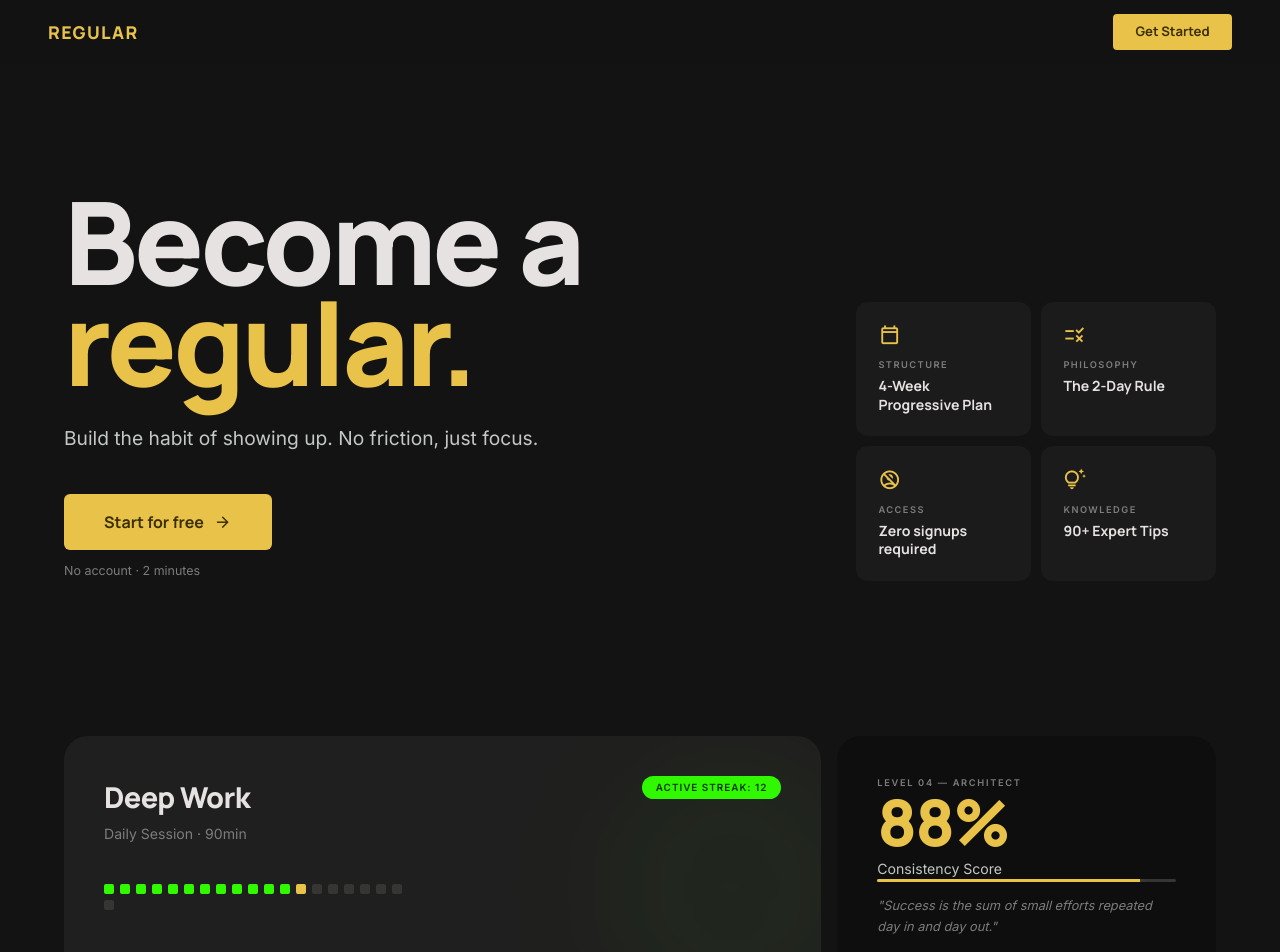
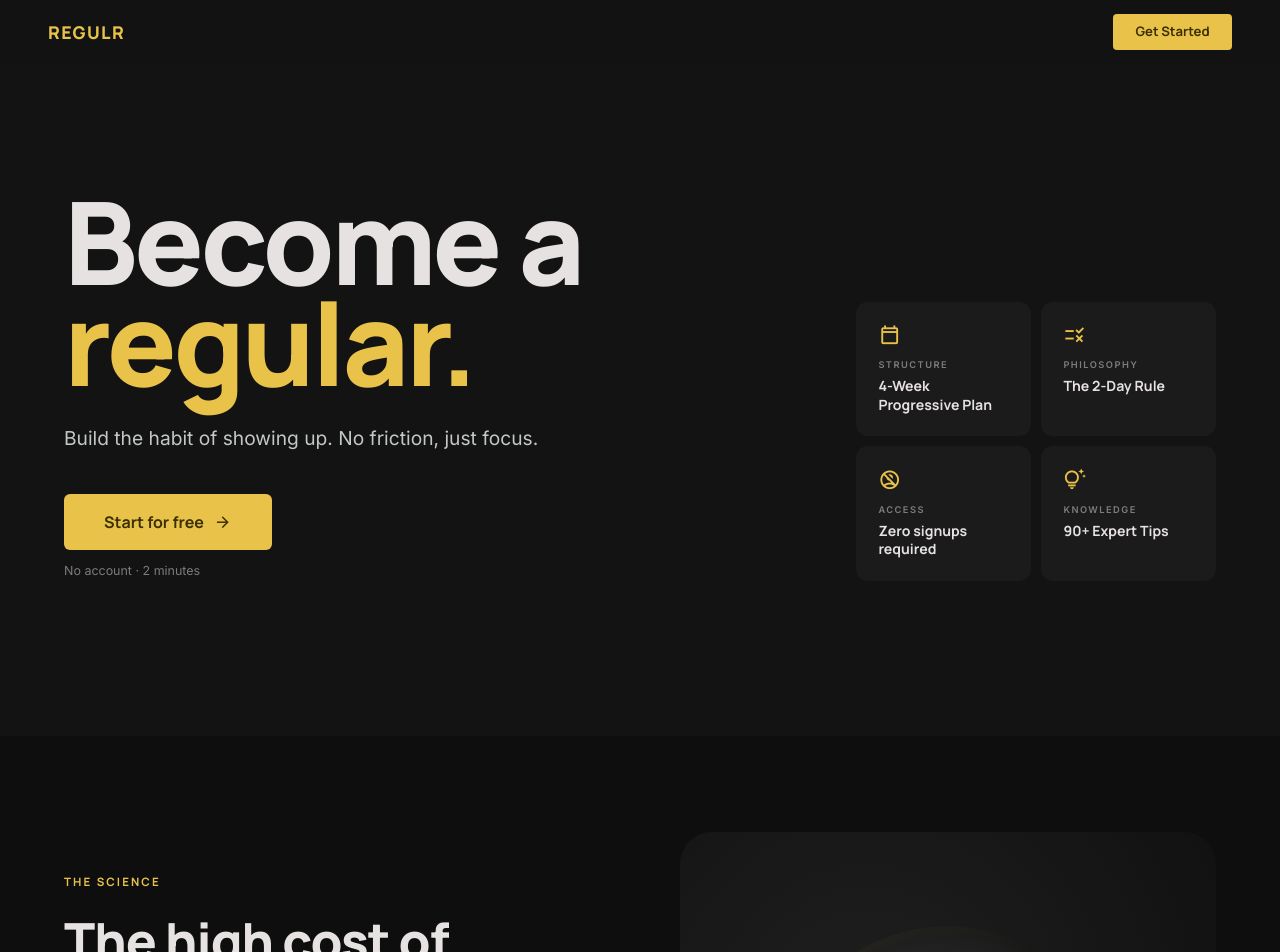
Before and after one commit to Dp270803/regulrhabbit, a React (Vite) app: page / in a window 1280 px wide. Shown: the top 952 px of the page. Built offline with nearby package versions, Linux system fonts and the light colour scheme; no server answers; what sanity would draw is missing.

Commit message:
Remove bento section; fix brand name to REGULR throughout landing page
https://claude.ai/code/session_01WjrNbBXf56yWSfQSNszrt9

```diff
--- a/src/screens/Landing.jsx
+++ b/src/screens/Landing.jsx
@@ -34,7 +34,7 @@ const DEFAULTS = {
   ctaHeading: 'Ready to show up?',
   ctaSubtitle: 'Join 12,000+ others who stopped chasing hacks and started becoming regulars.',
   ctaButtonText: 'Start your first plan',
-  footerLeft: '© 2026 Regular. Built for focus.',
+  footerLeft: '© 2026 Regulr. Built for focus.',
   footerRight: 'No tracking · No ads · No nonsense',
 };
 
@@ -59,22 +59,6 @@ function Icon({ name, style }) {
   );
 }
 
-function DotTrack() {
-  const dots = [
-    C.green, C.green, C.green, C.green, C.green,
-    C.green, C.green, C.green, C.green, C.green,
-    C.green, C.green, C.primary,
-    C.highest, C.highest, C.highest, C.highest,
-    C.highest, C.highest, C.highest,
-  ];
-  return (
-    <div style={{ display: 'flex', flexWrap: 'wrap', gap: '6px', maxWidth: '300px' }}>
-      {dots.map((bg, i) => (
-        <div key={i} style={{ width: '10px', height: '10px', borderRadius: '2px', background: bg }} />
-      ))}
-    </div>
-  );
-}
 
 function WelcomeBack({ onContinue }) {
   const d = getData();
@@ -97,7 +81,7 @@ function WelcomeBack({ onContinue }) {
         backdropFilter: scrolled ? 'blur(20px)' : 'none',
         transition: 'background 0.3s',
       }}>
-        <span className="font-headline" style={{ fontSize: '1.4rem', fontWeight: 800, color: C.primary, letterSpacing: '-0.03em', textTransform: 'uppercase' }}>Regular</span>
+        <span className="font-headline" style={{ fontSize: '1.4rem', fontWeight: 800, color: C.primary, letterSpacing: '-0.03em', textTransform: 'uppercase' }}>Regulr</span>
         <button onClick={onContinue} style={{ background: C.primary, color: C.onPrimary, border: 'none', borderRadius: '4px', padding: '0.5rem 1.4rem', fontSize: '0.85rem', fontWeight: 700, cursor: 'pointer', fontFamily: 'Manrope, sans-serif' }}>
           My Plan →
         </button>
@@ -157,7 +141,7 @@ export default function Landing() {
         backdropFilter: 'blur(20px)',
         transition: 'background 0.3s',
       }}>
-        <span className="font-headline" style={{ fontSize: '1.1rem', fontWeight: 800, color: C.primary, letterSpacing: '0.08em', textTransform: 'uppercase' }}>Regular</span>
+        <span className="font-headline" style={{ fontSize: '1.1rem', fontWeight: 800, color: C.primary, letterSpacing: '0.08em', textTransform: 'uppercase' }}>Regulr</span>
         <button onClick={go}
           style={{ background: C.primary, color: C.onPrimary, border: 'none', borderRadius: '4px', padding: '0.5rem 1.4rem', fontSize: '0.82rem', fontWeight: 700, cursor: 'pointer', fontFamily: 'Manrope, sans-serif' }}
           onMouseEnter={e => e.currentTarget.style.filter = 'brightness(1.1)'}
@@ -198,45 +182,6 @@ export default function Landing() {
                 <p className="font-headline" style={{ fontSize: '0.88rem', fontWeight: 700, color: C.text, lineHeight: 1.3 }}>{pt.title}</p>
               </div>
             ))}
-          </div>
-        </div>
-      </section>
-
-      {/* ── Bento ── */}
-      <section style={{ padding: '0 clamp(1.5rem,6vw,4rem) 6rem', maxWidth: '1300px', margin: '0 auto' }}>
-        <div style={{ display: 'grid', gridTemplateColumns: '2fr 1fr', gap: '16px' }} className="landing-bento-grid">
-          {/* Main habit card */}
-          <div style={{ background: C.container, borderRadius: '24px', padding: '2.5rem 2.5rem 2rem', overflow: 'hidden', position: 'relative', minHeight: '220px' }}>
-            <div style={{ position: 'absolute', bottom: '-40px', right: '-40px', width: '260px', height: '260px', background: 'rgba(47,248,1,0.04)', borderRadius: '50%', filter: 'blur(60px)', pointerEvents: 'none' }} />
-            <div style={{ position: 'relative', zIndex: 1 }}>
-              <div style={{ display: 'flex', alignItems: 'flex-start', justifyContent: 'space-between', marginBottom: '2.5rem', flexWrap: 'wrap', gap: '12px' }}>
-                <div>
-                  <h2 className="font-headline" style={{ fontSize: '1.8rem', fontWeight: 800, letterSpacing: '-0.02em', marginBottom: '4px' }}>Deep Work</h2>
-                  <p style={{ fontSize: '0.88rem', color: C.faint }}>Daily Session · 90min</p>
-                </div>
-                <span style={{ background: C.green, color: '#053900', padding: '4px 14px', borderRadius: '100px', fontSize: '0.62rem', fontWeight: 800, letterSpacing: '0.1em', textTransform: 'uppercase', whiteSpace: 'nowrap', alignSelf: 'flex-start' }}>
-                  Active Streak: 12
-                </span>
-              </div>
-              <DotTrack />
-            </div>
-          </div>
-
-          {/* Stats card */}
-          <div style={{ background: C.lowest, borderRadius: '24px', padding: '2.5rem', display: 'flex', flexDirection: 'column', justifyContent: 'space-between', minHeight: '220px' }}>
-            <p style={{ fontSize: '0.58rem', fontWeight: 700, letterSpacing: '0.18em', textTransform: 'uppercase', color: C.faint }}>Level 04 — Architect</p>
-            <div>
-              <p className="font-headline" style={{ fontSize: '4rem', fontWeight: 800, lineHeight: 1, color: C.primary, letterSpacing: '-0.03em' }}>88%</p>
-              <p style={{ fontSize: '0.88rem', color: C.muted, marginTop: '4px' }}>Consistency Score</p>
-            </div>
-            <div>
-              <div style={{ height: '3px', background: C.highest, borderRadius: '2px', overflow: 'hidden', marginBottom: '14px' }}>
-                <div style={{ height: '100%', background: C.primary, width: '88%', boxShadow: '0 0 8px rgba(233,195,73,0.4)' }} />
-              </div>
-              <p style={{ fontSize: '0.8rem', color: C.faint, lineHeight: 1.6, fontStyle: 'italic' }}>
-                "Success is the sum of small efforts repeated day in and day out."
-              </p>
-            </div>
           </div>
         </div>
       </section>
```
